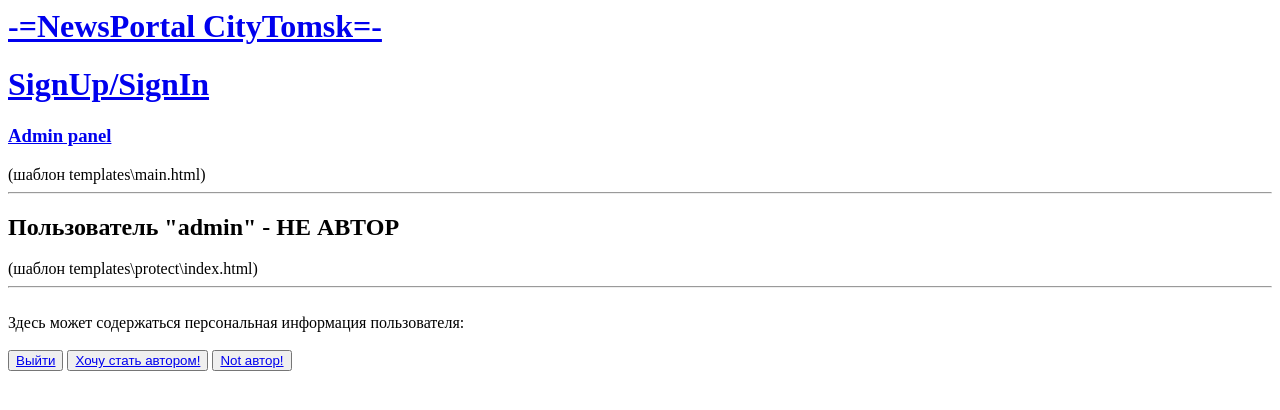
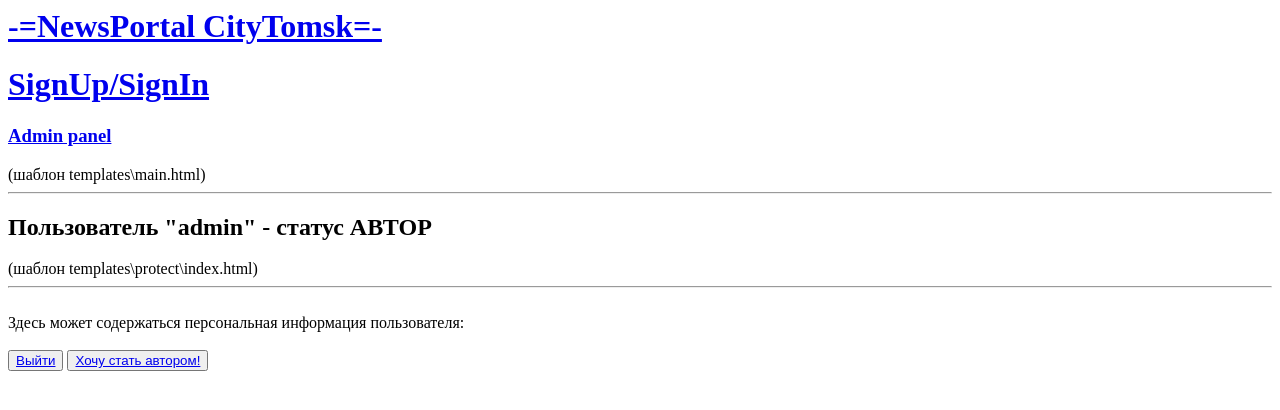
Before and after one commit to EvgenyGoryunov/D6-module-v4, a Django app: page / in a window 1280 px wide. Shown: the top 410 px of the page. Run offline with Django 3.2, Linux system fonts and the light colour scheme; a user stored in the database is signed in.

```diff
--- a/news_app/newapp/templates/news_detail.html
+++ b/news_app/newapp/templates/news_detail.html
@@ -15,8 +15,8 @@
 <br>
 <br>
 
-<a href="{% url 'news_edit' post.id %}"><u>Подписаться</u></a>   <!--ссылка на подписку на рассылку данной темы-->
-<a href="{% url 'news_edit' post.id %}"><u>Отписка от темы</u></a>   <!--ссылка на отписку на рассылку данной темы-->
+<a href="{% url 'news_edit' post.id %}"><u>Подписаться</u></a>
+<a href="{% url 'news_edit' post.id %}"><u>Отписаться</u></a>
 <hr>
 <a href="{% url 'news_edit' post.id %}"><u>Редактировать</u></a>   <!--ссылка на редактирование товара-->
 <a href="{% url 'news_delete' post.id %}"><u>Удалить</u></a>   <!--ссылка на удаление товара-->
--- a/news_app/protect/views.py
+++ b/news_app/protect/views.py
@@ -12,11 +12,18 @@ from django.views.generic import TemplateView
 class IndexView(LoginRequiredMixin, TemplateView):
     template_name = 'protect/index.html'
 
-    # данная функция дает возможность добавлять в наше представление дополнительные отображения,например в нашем случае
+    # в общем в двух словах, как эта богодельня работает:
+    # мы создаем на нашей html страничке тег, например как в нашем случае (2) {% if is_not_authors %}_______{% endif %}
+    # помещаем вместо подчеркиваний какой-то код, например кнопку в нашем случае, и если выполняется условие (после
+    # равно (3-8)), то данный код появится на странице, если не выполняется условие, то код не появится, все просто
+
+    # данная функция дает возможность добавлять в наше представление дополнительные отображения, например в нашем случае
     # добавить отображение кнопки в зависимости от того, в какой группе находится наш пользователь, если он не автор
     # еще, то кнопку отображать, если он становится автором, то кнопку убрать
     def get_context_data(self, **kwargs):
-        context = super().get_context_data(**kwargs)  # получаем весь контекст из класса-родителя
+        context = super().get_context_data(**kwargs)
+        context1 = super().get_context_data(**kwargs)
+        # получаем весь контекст из класса-родителя
         # добавили (1) новую контекстную переменную is_not_authors (2), чтобы ответить на вопрос, есть ли пользователь
         # в группе, мы заходим в переменную запроса self.request (4), из этой переменной мы можем вытащить текущего
         # пользователя, в поле groups хранятся все группы (5), в которых он состоит, далее применяем фильтр к этим
@@ -29,6 +36,21 @@ class IndexView(LoginRequiredMixin, TemplateView):
         # суть данного метода в том, чтоб убрать кнопку, когда пользователь находится в группе, если он не находится
         # то кнопка видимая остается
         # __1__________2____________3_______4_______________5_______6____________7_________8
-        context['is_not_authors'] = not self.request.user.groups.filter(name='authors').exists()
+        if not self.request.user.groups.filter(name='authors').exists():
+            context['is_not_authors'] = not self.request.user.groups.filter(name='authors').exists()
+            return context
+        if self.request.user.groups.filter(name='authors').exists():
+            context1['is_authors'] = self.request.user.groups.filter(name='authors').exists()
+            return context1
+
+
+
+        # context['is_not_authors'] = self.request.user.groups.filter(name='authors').exists()
         #
-        return context
+        # return context
+
+
+    # def get_context_data_1(self, **kwargs):
+    #     context = super().get_context_data(**kwargs)
+    #     context['is_authors'] = self.request.user.groups.filter(name='authors').exists()
+    #     return context
--- a/news_app/templates/protect/index.html
+++ b/news_app/templates/protect/index.html
@@ -6,7 +6,7 @@
 {% block content %}
 
 <!--{{request.user.username}} вызов имени авторизованного пользователя-->
-<h2>Пользователь "{{request.user.username}}" - {% if is_not_authors %} НЕ {% endif %} АВТОР</h2>
+<h2>Пользователь "{{request.user.username}}" - статус {% if is_not_authors %} АВТОР {% endif %} {% if is_authors %} ПОЛЬЗОВАТЕЛЬ {% endif %}</h2>
 (шаблон templates\protect\index.html)
 <hr>
 <br>
@@ -23,8 +23,8 @@
 {% endif %}
 
 
-{% if is_not_authors %}
-<button><a href="sign/not_author/">Not автор!</a></button>
+{% if is_authors %}
+<button><a href="sign/not_author/">Хочу стать пользователем!</a></button>
 {% endif %}
 
 {% endblock %}
```
Also changed, not shown: news_app/appointments/templates/test.html (line endings or trailing spaces), news_app/db.sqlite3.
